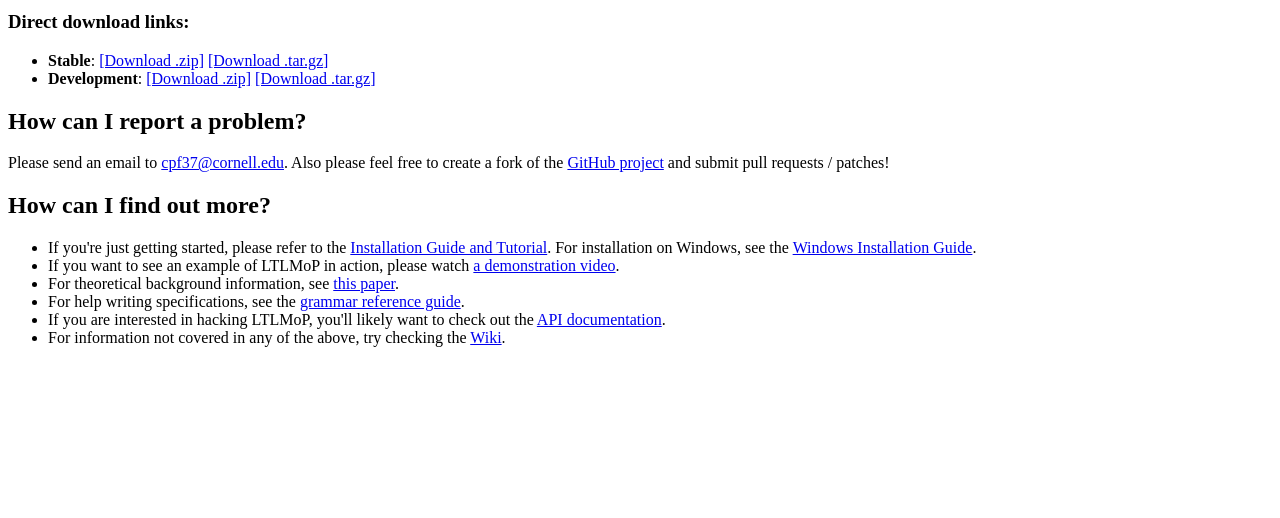
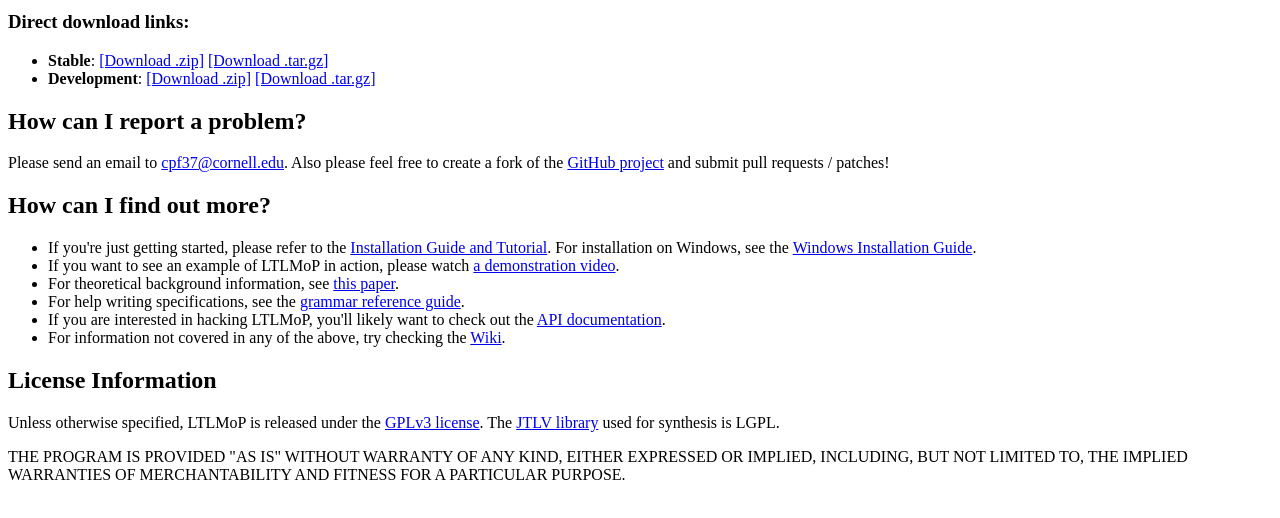
Before and after one commit to VerifiableRobotics/verifiablerobotics.github.io, a plain HTML site: page index.html in a window 1280 px wide. Shown: the part 296-814 px from the top of the page. Drawn offline with Linux system fonts and the light colour scheme.

Commit message:
added licensing/warranty info

```diff
--- a/index.html
+++ b/index.html
@@ -44,5 +44,15 @@ Also please feel free to create a fork of the <a href="https://github.com/ltlmop
 
 <li> For information not covered in any of the above, try checking the <a href="https://github.com/LTLMoP/LTLMoP/wiki">Wiki</a>.
 </ul>
+
+<h2>License Information</h2>
+<p>
+Unless otherwise specified, LTLMoP is released under the <a href="http://www.gnu.org/copyleft/gpl.html">GPLv3 license</a>.  The <a href="http://jtlv.ysaar.net/">JTLV library</a> used for synthesis is LGPL.
+</p><p>
+THE PROGRAM IS PROVIDED "AS IS" WITHOUT WARRANTY OF ANY KIND, EITHER EXPRESSED OR IMPLIED, INCLUDING, BUT NOT LIMITED TO, THE IMPLIED WARRANTIES OF MERCHANTABILITY AND FITNESS FOR A PARTICULAR PURPOSE.
+</p>
+<br/>
+<br/>
+<br/>
 </body>
 </html>
```
